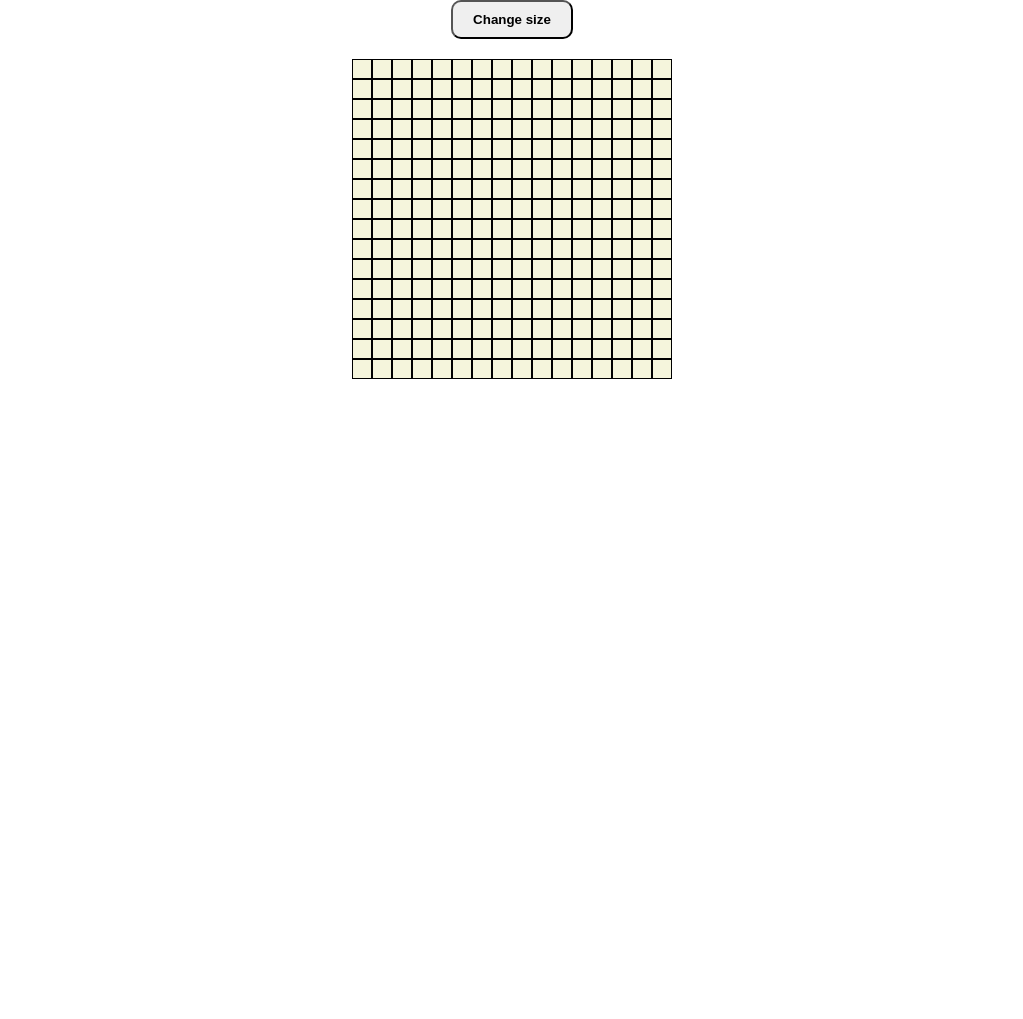
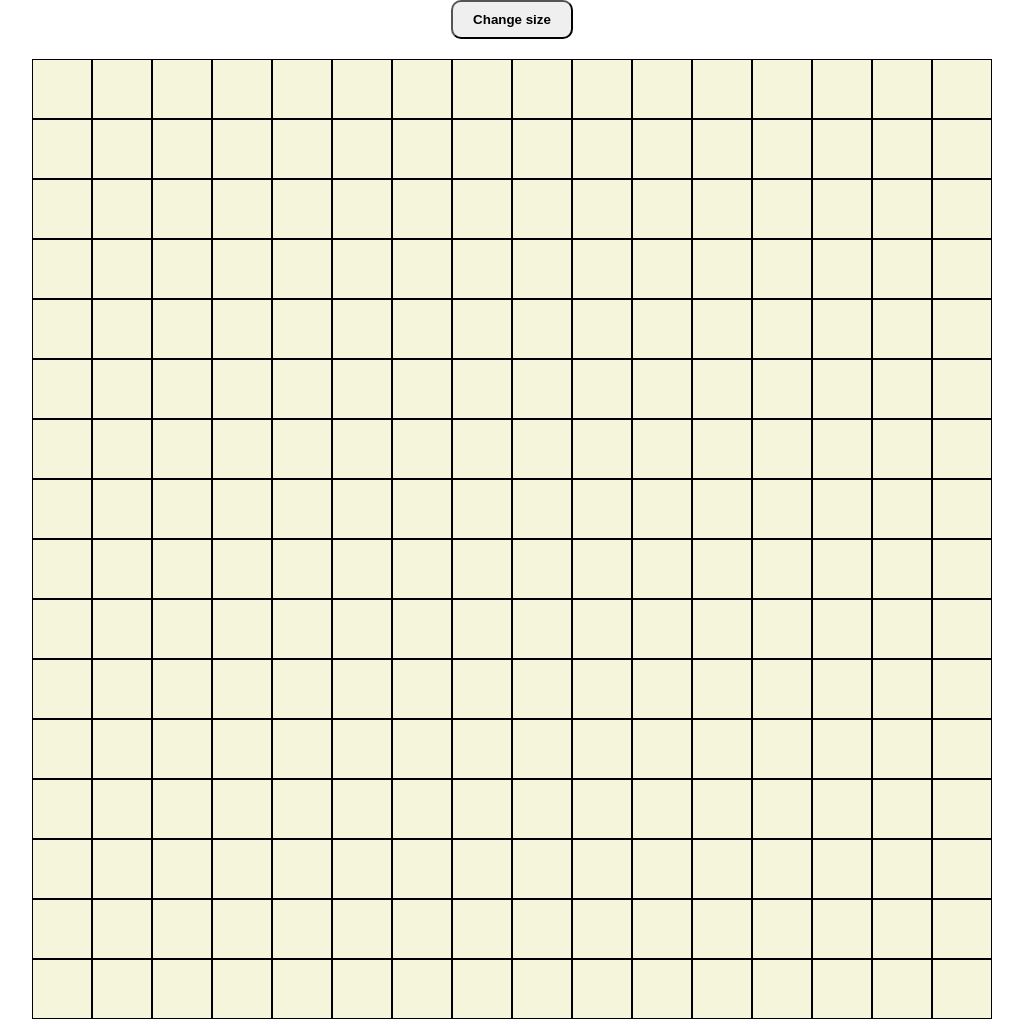
Before and after one commit to navic-v/odin-etch-a-sketch, a plain HTML site: page index.html in a window 1280 px wide. Shown: the whole page, without its empty margins (128-1151 px from the left). Before the commit the page ends 800 px from the top, so only its background shows below. Drawn offline with Linux system fonts and the light colour scheme.

Commit message:
Change the size of the container

```diff
--- a/script.js
+++ b/script.js
@@ -6,7 +6,7 @@ const createGrid = (number) => {
     container.innerHTML = "";
     const gridDimension = number;
     const numberOfSquareDivs = gridDimension * gridDimension;
-    const sizeOfSquareDivs = 320 / gridDimension;
+    const sizeOfSquareDivs = 960 / gridDimension;
     for (let i = 1; i <= numberOfSquareDivs; i++ ) {
         container.innerHTML +=
             `<div class="square"
--- a/styles.css
+++ b/styles.css
@@ -16,8 +16,8 @@ button {
     display: flex;
     flex-direction: row;
     flex-wrap: wrap;
-    width: 320px;
-    height: 320px;
+    width: 960px;
+    height: 960px;
     margin: 0 auto;
 }
 .square {
```
